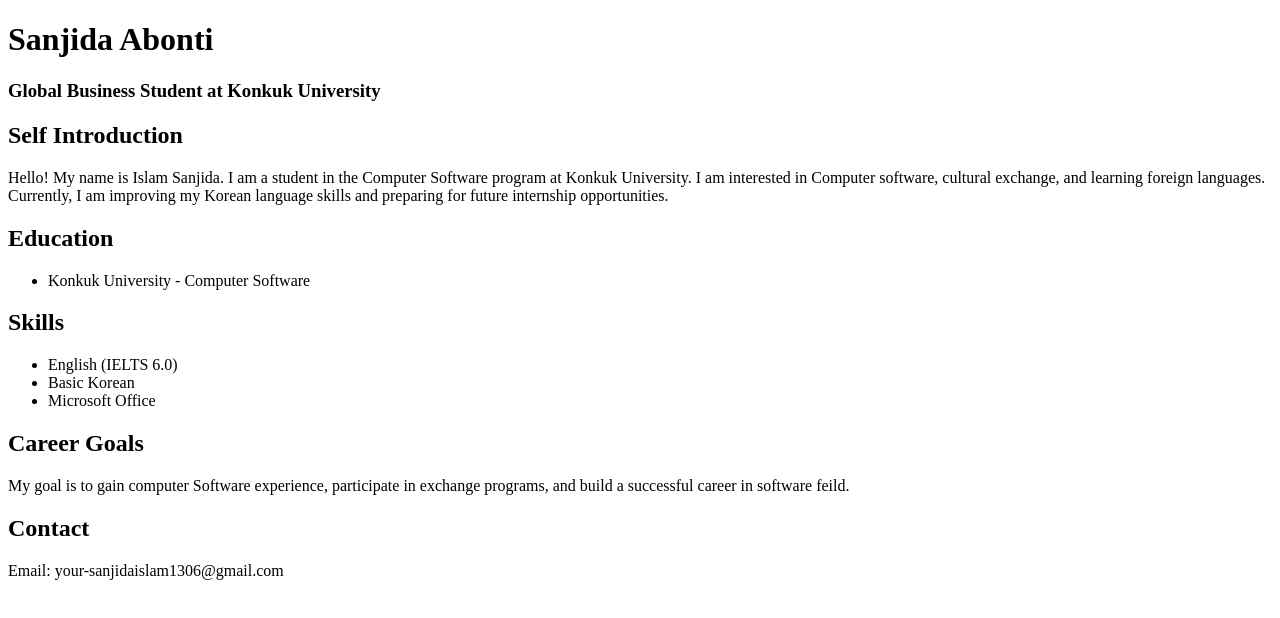
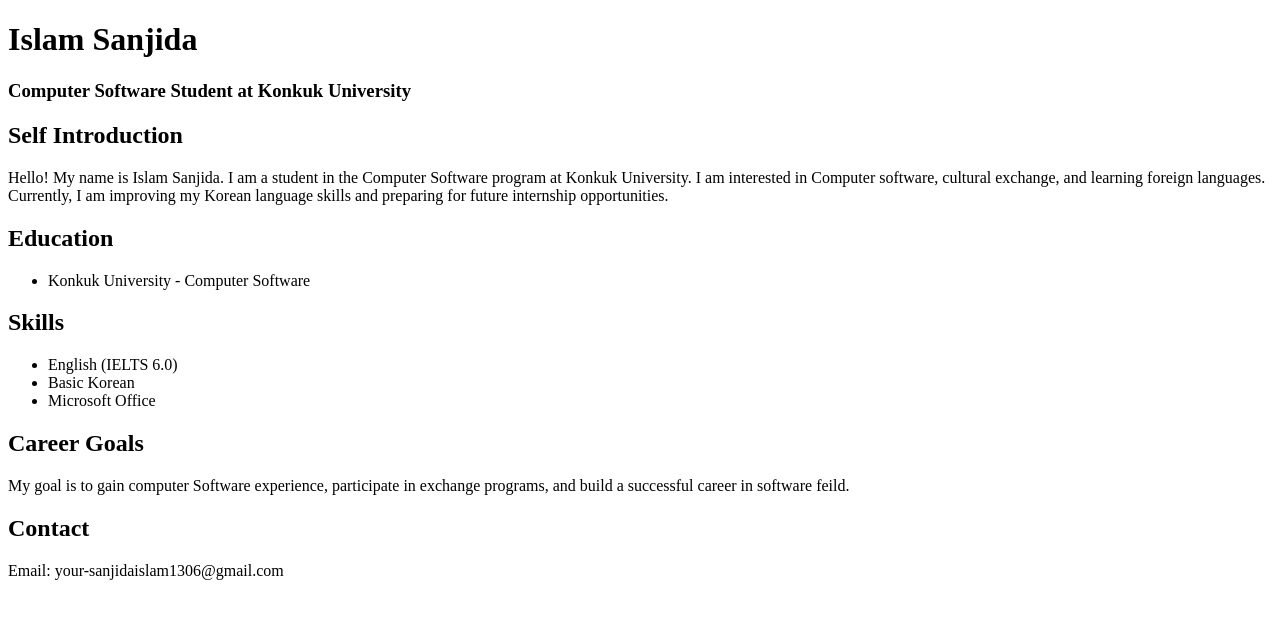
Before and after one commit to ahiyan97/ahiyan97.github.io, a plain HTML site: page index.html in a window 1280 px wide. Drawn offline with Linux system fonts and the light colour scheme.

Commit message:
Update index.html

```diff
--- a/index.html
+++ b/index.html
@@ -1,11 +1,11 @@
 
 <!DOCTYPE html><html>
 <head>
-    <title>Sanjida Abonti - Portfolio</title>
+    <title>Islam Sanjida - Portfolio</title>
 </head>
 <body>
-    <h1>Sanjida Abonti</h1>
-    <h3>Global Business Student at Konkuk University</h3>
+    <h1>Islam Sanjida</h1>
+    <h3>Computer Software Student at Konkuk University</h3>
     <h2>Self Introduction</h2>
 <p>
     Hello! My name is Islam Sanjida. I am a student in the Computer Software program at Konkuk University.
```
